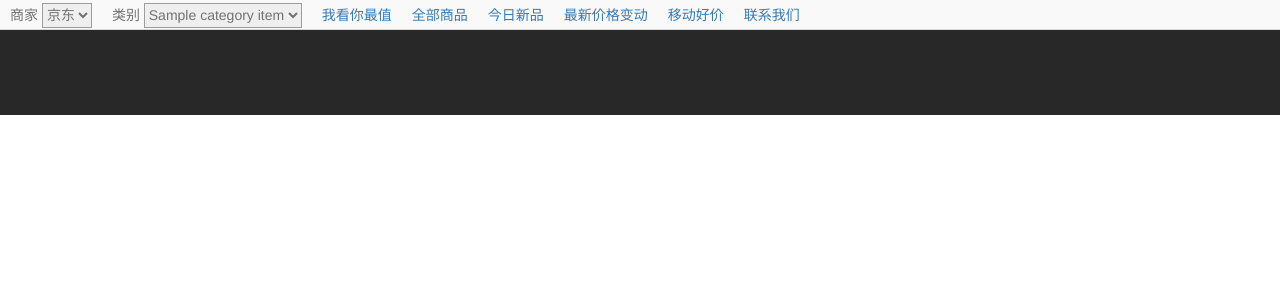
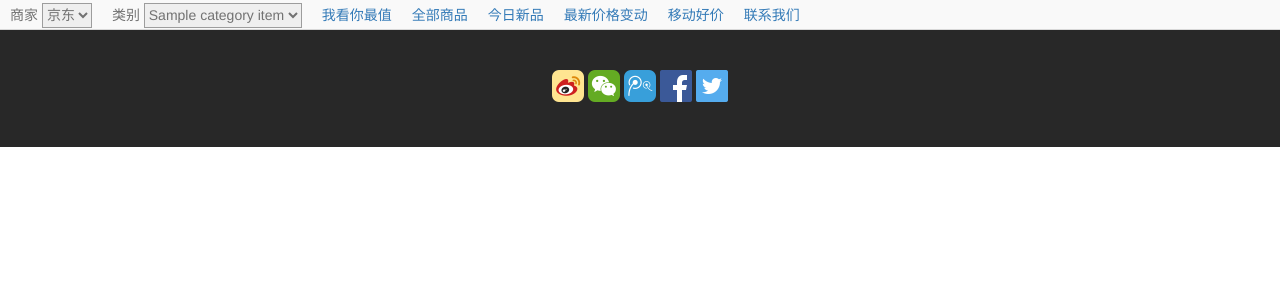
Before and after one commit to cnwarden/bijia, a Django app: template templates/base.html in a window 1280 px wide. Shown: the top 300 px of the page. Run offline with Django 3.2, Linux system fonts and the light colour scheme; the template is opened without the code that fills it: most values are stand-ins (such as "Sample title", 1, 10 or a date in 2020); parts of the project's set-up code (start-up, migrations or seed data) failed here and were passed over; some libraries are stand-ins or nearby versions.

Commit message:
social icon added

```diff
--- a/static/css/bijia.css
+++ b/static/css/bijia.css
@@ -94,3 +94,8 @@ footer {
     vertical-align: middle;
     margin-top: 10px;
 }
+
+.social_icon {
+    width: 32px;
+    height: 32px;
+}
--- a/templates/base.html
+++ b/templates/base.html
@@ -73,6 +73,13 @@
 
 {% block footer %}
 <footer>
+<div align="center">
+    <img class="social_icon" src="{{ BASE_URL }}image/icon_weibo.png">
+    <img class="social_icon" src="{{ BASE_URL }}image/icon_wechat.png">
+    <img class="social_icon" src="{{ BASE_URL }}image/icon_tencent.png">
+    <img class="social_icon" src="{{ BASE_URL }}image/icon_facebook.png">
+    <img class="social_icon" src="{{ BASE_URL }}image/icon_twitter.png">
+</div>
 </footer>
 {% endblock %}
 
```
Also changed, not shown: static/image/icon_facebook.png (added), static/image/icon_google.png (added), static/image/icon_tencent.png (added), static/image/icon_twitter.png (added), static/image/icon_wechat.png (added), static/image/icon_weibo.png (added).
